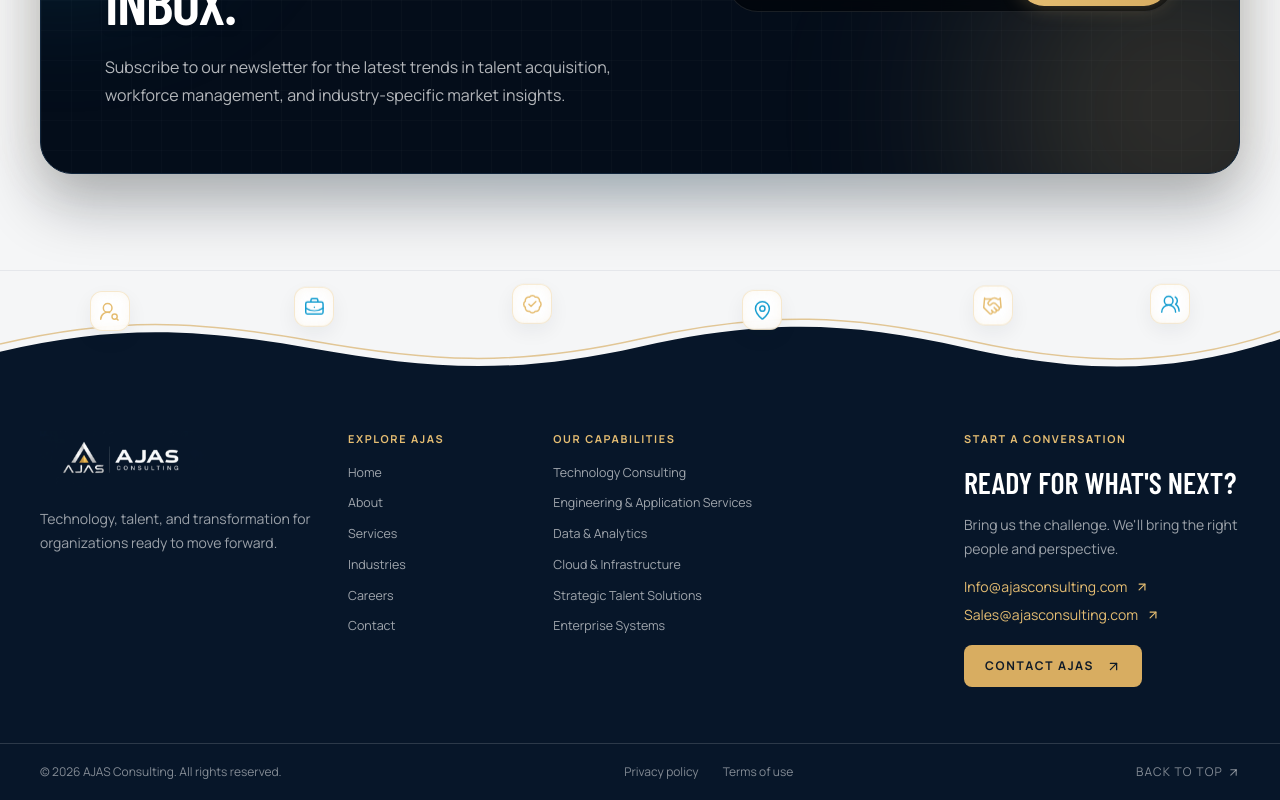
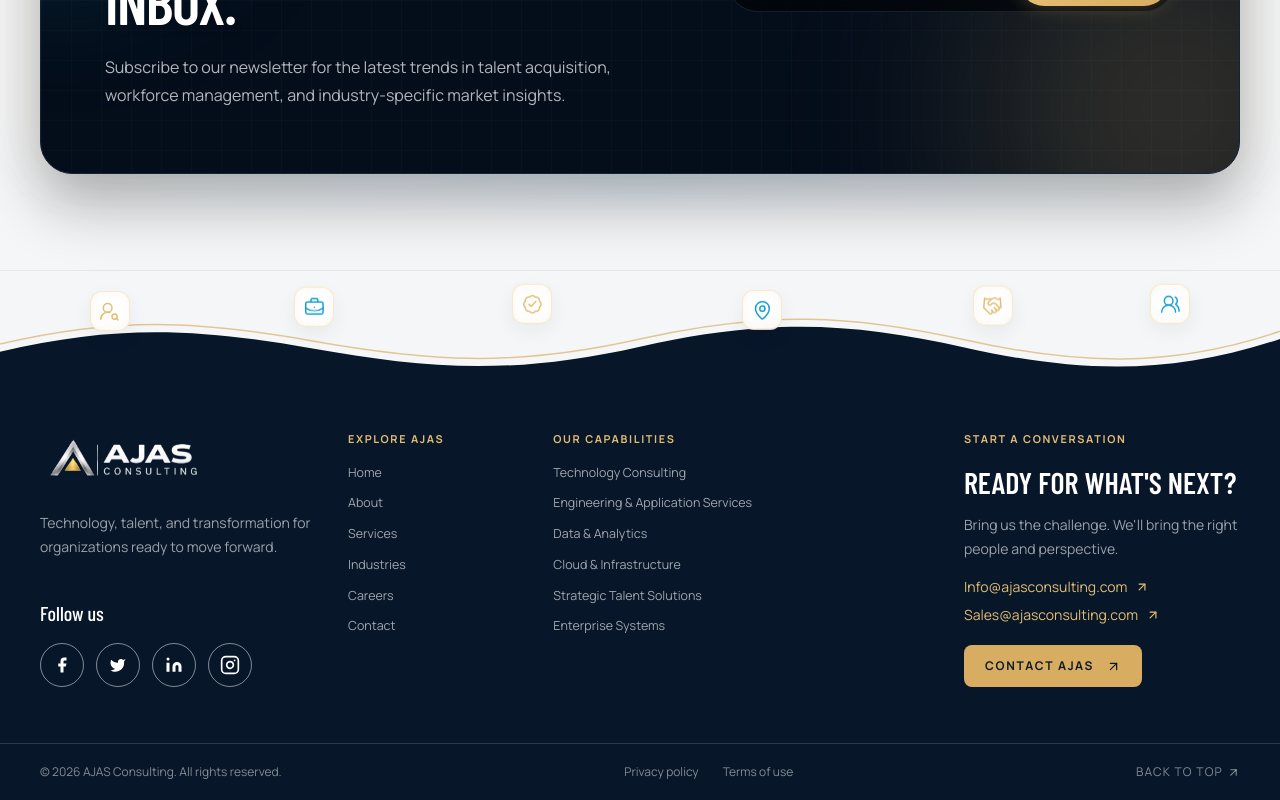
Before and after one commit to persie31/ajas-consulting, a React (Vite) app: page / in a window 1280 px wide. Shown: the part 5088-5888 px from the top of the page. Built offline with nearby package versions, Linux system fonts and the light colour scheme.

Commit message:
Update About page content with new copy and fix footer social icons

```diff
--- a/src/components/SiteFooter.jsx
+++ b/src/components/SiteFooter.jsx
@@ -3,6 +3,27 @@ import { Link } from 'react-router-dom'
 import { useState } from 'react'
 import { contactEmail, navigation, services } from '../data/siteContent.js'
 import Brand from './Brand.jsx'
+
+const Facebook = ({ size = 24, ...props }) => (
+  <svg xmlns="http://www.w3.org/2000/svg" width={size} height={size} viewBox="0 0 24 24" fill="currentColor" stroke="none" {...props}>
+    <path d="M18 2h-3a5 5 0 0 0-5 5v3H7v4h3v8h4v-8h3l1-4h-4V7a1 1 0 0 1 1-1h3z"/>
+  </svg>
+)
+const Twitter = ({ size = 24, ...props }) => (
+  <svg xmlns="http://www.w3.org/2000/svg" width={size} height={size} viewBox="0 0 24 24" fill="currentColor" stroke="none" {...props}>
+    <path d="M22 4s-.7 2.1-2 3.4c1.6 10-9.4 17.3-18 11.6 2.2.1 4.4-.6 6-2C3 15.5.5 9.6 3 5c2.2 2.6 5.6 4.1 9 4-.9-4.2 4-6.6 7-3.8 1.1 0 3-1.2 3-1.2z"/>
+  </svg>
+)
+const Linkedin = ({ size = 24, ...props }) => (
+  <svg xmlns="http://www.w3.org/2000/svg" width={size} height={size} viewBox="0 0 24 24" fill="currentColor" stroke="none" {...props}>
+    <path d="M16 8a6 6 0 0 1 6 6v7h-4v-7a2 2 0 0 0-2-2 2 2 0 0 0-2 2v7h-4v-7a6 6 0 0 1 6-6z"/><rect x="2" y="9" width="4" height="12"/><circle cx="4" cy="4" r="2"/>
+  </svg>
+)
+const Instagram = ({ size = 24, ...props }) => (
+  <svg xmlns="http://www.w3.org/2000/svg" width={size} height={size} viewBox="0 0 24 24" fill="none" stroke="currentColor" strokeWidth="2" strokeLinecap="round" strokeLinejoin="round" {...props}>
+    <rect x="2" y="2" width="20" height="20" rx="5" ry="5"/><path d="M16 11.37A4 4 0 1 1 12.63 8 4 4 0 0 1 16 11.37z"/><line x1="17.5" y1="6.5" x2="17.51" y2="6.5"/>
+  </svg>
+)
 
 export default function SiteFooter() {
   const [email, setEmail] = useState('')
@@ -131,9 +152,27 @@ export default function SiteFooter() {
         </div>
 
         <div className="footer-main mx-auto grid max-w-7xl gap-x-9 gap-y-10 px-6 pb-12 pt-8 sm:grid-cols-2 md:px-10 md:pb-14 lg:grid-cols-12 lg:gap-x-8">
-          <div className="sm:col-span-2 lg:col-span-3">
+          <div className="sm:col-span-2 lg:col-span-3 flex flex-col items-start">
             <Brand />
-            <p className="mt-5 max-w-sm text-sm leading-6 text-white/60">Technology, talent, and transformation for organizations ready to move forward.</p>
+            <p className="mt-6 mb-8 max-w-sm text-sm leading-6 text-white/60">Technology, talent, and transformation for organizations ready to move forward.</p>
+
+            <div className="mt-auto">
+              <h3 className="font-display text-xl mb-4 text-white">Follow us</h3>
+              <div className="flex gap-3">
+                <a href="#" aria-label="Facebook" className="flex h-11 w-11 items-center justify-center rounded-full border border-white/50 text-white transition-all hover:bg-white/10 hover:border-white hover:scale-105">
+                  <Facebook size={18} fill="currentColor" strokeWidth={0} />
+                </a>
+                <a href="#" aria-label="Twitter" className="flex h-11 w-11 items-center justify-center rounded-full border border-white/50 text-white transition-all hover:bg-white/10 hover:border-white hover:scale-105">
+                  <Twitter size={18} fill="currentColor" strokeWidth={0} />
+                </a>
+                <a href="#" aria-label="LinkedIn" className="flex h-11 w-11 items-center justify-center rounded-full border border-white/50 text-white transition-all hover:bg-white/10 hover:border-white hover:scale-105">
+                  <Linkedin size={18} fill="currentColor" strokeWidth={0} />
+                </a>
+                <a href="#" aria-label="Instagram" className="flex h-11 w-11 items-center justify-center rounded-full border border-white/50 text-white transition-all hover:bg-white/10 hover:border-white hover:scale-105">
+                  <Instagram size={20} strokeWidth={2} />
+                </a>
+              </div>
+            </div>
           </div>
           <nav aria-label="Footer navigation" className="lg:col-span-2">
             <h2 className="footer-heading">Explore AJAS</h2>
--- a/src/pages/AboutPage.jsx
+++ b/src/pages/AboutPage.jsx
@@ -43,7 +43,7 @@ export default function AboutPage() {
           </h1>
 
           <p className="mt-8 mx-auto max-w-2xl text-lg md:text-xl leading-relaxed text-white/70 font-light">
-            AJAS is an elite  Staffing and Technology Consulting firm. We bridge the gap between highly sought-after technical talent and the organizations architecting the future.
+            AJAS is an IT services and consulting firm delivering high-impact technology solutions and talent strategies to enterprises across multiple industries.
           </p>
 
           <div className="mt-12 flex flex-wrap justify-center gap-5">
@@ -117,11 +117,19 @@ export default function AboutPage() {
               </h2>
 
               <p className="text-base leading-8 text-[#536579] font-light mb-6">
-                <strong className="font-semibold text-[#10243a]">AJAS's primary focus is delivering elite US IT staffing solutions.</strong> We connect organizations with highly specialized, thoroughly vetted technical talent—from Cloud Architects to Full-Stack Engineers and AI Specialists.
+                We are an AI-driven, people-centric organization combining engineering expertise, strategic consulting, and precision-led talent solutions to support some of today’s most innovative and fast-growing businesses. Our focus is on empowering organizations and professionals with the right opportunities, capabilities, and networks to build, scale, and lead.
+              </p>
+
+              <p className="text-base leading-8 text-[#536579] font-light mb-6">
+                We partner with organizations to solve complex business challenges through a combination of technology expertise, strategic consulting, and intelligent talent alignment. Our approach is rooted in understanding client objectives, aligning the right capabilities, and executing with speed and quality.
+              </p>
+
+              <p className="text-base leading-8 text-[#536579] font-light mb-6">
+                At AJAS, we go beyond conventional service models. We work closely with our clients to design scalable solutions, support digital transformation initiatives, and enable business growth through the right mix of consulting, engineering, and specialized talent.
               </p>
 
               <p className="text-base leading-8 text-[#536579] font-light mb-10">
-                Because we are also a technology consulting firm, we don't just match keywords on a resume. We understand the technical nuances of your projects. We pair our staffing excellence with deep engineering capabilities to architect, modernize, and deliver critical initiatives for enterprise environments.
+                We serve clients across a diverse range of industries including banking & financial services, healthcare, telecommunications, insurance, retail, and manufacturing—supporting both mid-sized organizations and Fortune 500 enterprises. Our philosophy is simple: deliver measurable outcomes through expertise, accountability, and execution excellence.
               </p>
 
               <div className="grid grid-cols-2 gap-4">
```
Also changed, not shown: public/ajas-new-logo.jpg.
